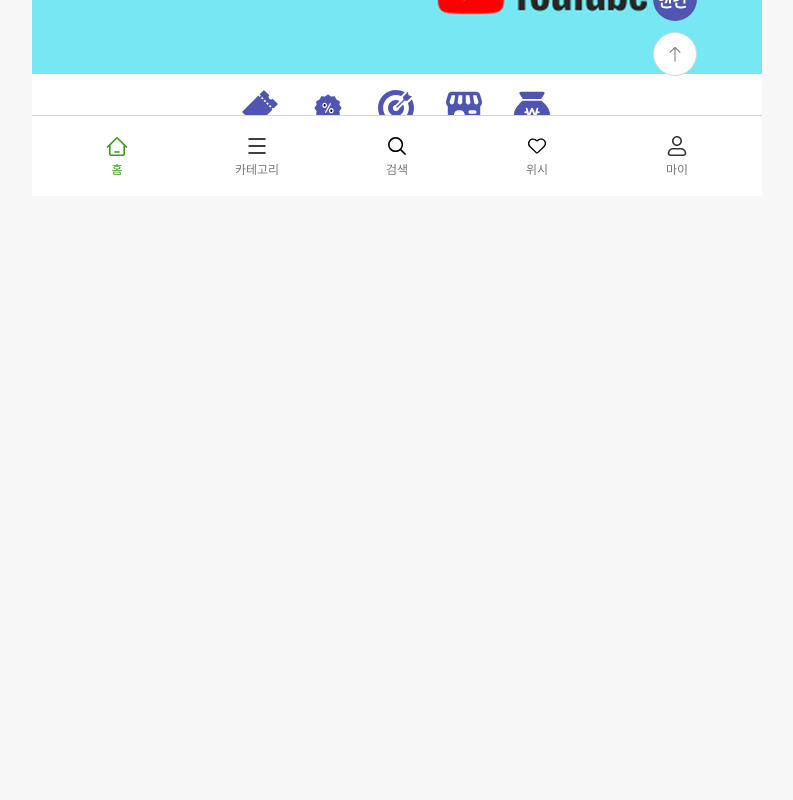
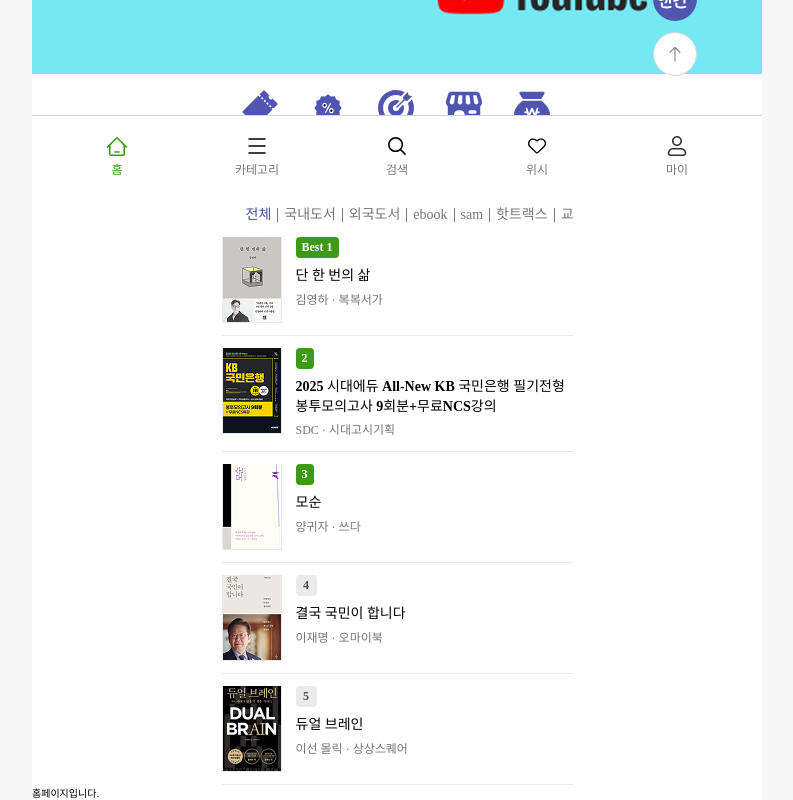
Before and after one commit to SOPT-all/36-COLLABORATION-WEB-KYOBOBOOK, a React (Vite) app: page / in a window 1280 px wide. Shown: the part 604-1404 px from the top of the page, without its empty margins (243-1036 px from the left). Before the commit the page ends 800 px from the top, so only its background shows below. Built offline with nearby package versions, Linux system fonts and the light colour scheme; no server answers.

Commit message:
feat: 홈페이지의 베스트 퍼블리싱 (#56)

```diff
--- a/src/pages/Home/Home.tsx
+++ b/src/pages/Home/Home.tsx
@@ -1,5 +1,6 @@
 import { BannerWrapper, BannerImage } from './Home.style';
 import CategoryButton from './components/CategoryButton/CategoryButton';
+import BestBookList from './components/BestBookList/BestBookList';
 
 import HomeBottomNav from '@/components/BottomNav/HomeBottomNav';
 import Floater from '@/components/Floater/Floater';
@@ -14,6 +15,7 @@ const Home = () => {
         <img src={homeBanner} alt="6분 클래식" css={BannerImage} />
       </div>
       <CategoryButton />
+      <BestBookList />
       <div>홈페이지입니다.</div>
       <Floater />
       <HomeBottomNav />
--- a/src/pages/Home/components/BestBookList/BestBookList.styles.ts
+++ b/src/pages/Home/components/BestBookList/BestBookList.styles.ts
@@ -17,12 +17,12 @@ export const titleRow = css`
   width: 100%;
   max-width: 37.5rem;
   height: auto;
-  padding: 0 0.6rem;
+  padding: 0.8rem 0.6rem;
 `;
 
 export const titleTabs = css`
   display: flex;
-  gap: 1.2rem;
+  gap: 1.6rem;
 `;
 
 export const best = css`
@@ -54,20 +54,6 @@ export const moreText = css`
 `;
 
 // ===== [2] 탭 버튼 =====
-export const tabWrapper = css`
-  display: flex;
-  gap: 1.2rem;
-  padding: 0 0.6rem;
-  width: 35.1rem;
-  height: auto;
-  overflow-x: auto;
-  white-space: nowrap;
-
-  &::-webkit-scrollbar {
-    display: none;
-  }
-`;
-
 export const tabButton = (isSelected: boolean) => css`
   ${isSelected ? theme.fonts.subtitle4 : theme.fonts.body2};
   color: ${isSelected ? theme.colors.purple7 : theme.colors.gray4};
@@ -76,6 +62,19 @@ export const tabButton = (isSelected: boolean) => css`
   height: 2rem;
   padding: 0;
   cursor: pointer;
+`;
+
+export const tabItem = css`
+  display: flex;
+  flex-direction: row;
+  align-items: center;
+`;
+
+export const tabDivider = css`
+  width: 1px;
+  height: 1.4rem;
+  background-color: ${theme.colors.gray4};
+  margin: 0 0.6rem;
 `;
 
 // ===== [3] 책 리스트 공통 =====
@@ -96,13 +95,13 @@ export const bookItem = css`
 export const thumbnail = css`
   width: 6rem;
   height: 8.6rem;
-  object-fill: cover;
+  object-fit: cover;
   flex-shrink: 0;
 `;
 
 export const rightSection = css`
   display: flex;
-  felx-direction: column;
+  flex-direction: column;
   gap: 0.2rem;
 `;
 
--- a/src/pages/Home/components/BestBookList/BestBookList.tsx
+++ b/src/pages/Home/components/BestBookList/BestBookList.tsx
@@ -7,10 +7,46 @@ import book3Img from '@/assets/img/home_best_3.jpg';
 import book4Img from '@/assets/img/home_best_4.jpg';
 import book5Img from '@/assets/img/home_best_5.jpg';
 import addIcon from '@/assets/icons/svg/ic_add.svg';
+import HorizontalScrollList from '@/components/HorizontalScroll/HorizontalScroll';
+
+const BOOKS = [
+  {
+    rank: 1,
+    title: '단 한 번의 삶',
+    author: '김영하 · 복복서가',
+    image: book1Img,
+  },
+  {
+    rank: 2,
+    title: '2025 시대에듀 All-New KB 국민은행 필기전형 봉투모의고사 9회분+무료NCS강의',
+    author: 'SDC · 시대고시기획',
+    image: book2Img,
+  },
+  {
+    rank: 3,
+    title: '모순',
+    author: '양귀자 · 쓰다',
+    image: book3Img,
+  },
+  {
+    rank: 4,
+    title: '결국 국민이 합니다',
+    author: '이재명 · 오마이북',
+    image: book4Img,
+  },
+  {
+    rank: 5,
+    title: '듀얼 브레인',
+    author: '이선 몰릭 · 상상스퀘어',
+    image: book5Img,
+  },
+];
+
+const TABS = ['전체', '국내도서', '외국도서', 'ebook', 'sam', '핫트랙스', '교보only'];
 
 const BestBookList = () => {
   return (
-    <section>
+    <section css={S.wrapper}>
       {/* 1. 베스트 / 스테디 / 더보기+ */}
       <div css={S.titleRow}>
         <div css={S.titleTabs}>
@@ -24,83 +60,31 @@ const BestBookList = () => {
       </div>
 
       {/* 2. 카테고리 탭 */}
-      <div css={S.tabWrapper}>
-        {['전체', '국내도서', '외국도서', 'ebook', 'sam', '핫트랙스', '교보only'].map(
-          (tab, index) => (
-            <button key={tab} css={S.tabButton(index === 0)}>
-              {tab}
-            </button>
-          ),
-        )}
-      </div>
+      <HorizontalScrollList gap="0">
+        {TABS.map((tab, index) => (
+          <div key={tab} css={S.tabItem}>
+            <button css={S.tabButton(index === 0)}>{tab}</button>
+            {index < TABS.length - 1 && <div css={S.tabDivider} />}
+          </div>
+        ))}
+      </HorizontalScrollList>
 
       {/* 3. 리스트 */}
       <ul css={S.bookList}>
-        {/* 1위 */}
-        <li css={S.bookItem}>
-          <img src={book1Img} alt="단 한 번의 삶" css={S.thumbnail} />
-          <div css={S.textContainer}>
-            <div css={S.chipWrapper}>
-              <Chip variant="filledGreenText">Best 1</Chip>
+        {BOOKS.map(({ rank, title, author, image }) => (
+          <li key={rank} css={S.bookItem}>
+            <img src={image} alt={title} css={S.thumbnail} />
+            <div css={S.textContainer}>
+              <div css={S.chipWrapper}>
+                <Chip variant={rank <= 3 ? 'filledGreenText' : 'filledGrayCount'}>
+                  {rank === 1 ? `Best ${rank}` : rank}
+                </Chip>
+              </div>
+              <div css={S.title}>{title}</div>
+              <div css={S.author}>{author}</div>
             </div>
-            <div css={S.title}>단 한 번의 삶</div>
-            <div css={S.author}>김영하 · 복복서가</div>
-          </div>
-        </li>
-
-        {/* 2위 */}
-        <li css={S.bookItem}>
-          <img
-            src={book2Img}
-            alt="2025 시대에듀 All-New KB 국민은행 필기전형 봉투모의고사 9회분+무료NCS강의"
-            css={S.thumbnail}
-          />
-          <div css={S.textContainer}>
-            <div css={S.chipWrapper}>
-              <Chip variant="filledGreenText">2</Chip>
-            </div>
-            <div css={S.title}>
-              2025 시대에듀 All-New KB 국민은행 필기전형 봉투모의고사 9회분+무료NCS강의
-            </div>
-            <div css={S.author}>SDC · 시대고시기획</div>
-          </div>
-        </li>
-
-        {/* 3위 */}
-        <li css={S.bookItem}>
-          <img src={book3Img} alt="모순" css={S.thumbnail} />
-          <div css={S.textContainer}>
-            <div css={S.chipWrapper}>
-              <Chip variant="filledGreenText">3</Chip>
-            </div>
-            <div css={S.title}>모순</div>
-            <div css={S.author}>양귀자 · 쓰다</div>
-          </div>
-        </li>
-
-        {/* 4위 */}
-        <li css={S.bookItem}>
-          <img src={book4Img} alt="결국 국민이 합니다" css={S.thumbnail} />
-          <div css={S.textContainer}>
-            <div css={S.chipWrapper}>
-              <Chip variant="filledGrayCount">4</Chip>
-            </div>
-            <div css={S.title}>결국 국민이 합니다</div>
-            <div css={S.author}>이재명 · 오마이북</div>
-          </div>
-        </li>
-
-        {/* 5위 */}
-        <li css={S.bookItem}>
-          <img src={book5Img} alt="듀얼 브레인" css={S.thumbnail} />
-          <div css={S.textContainer}>
-            <div css={S.chipWrapper}>
-              <Chip variant="filledGrayCount">5</Chip>
-            </div>
-            <div css={S.title}>듀얼 브레인</div>
-            <div css={S.author}>이선 몰릭 · 상상스퀘어</div>
-          </div>
-        </li>
+          </li>
+        ))}
       </ul>
     </section>
   );
```
